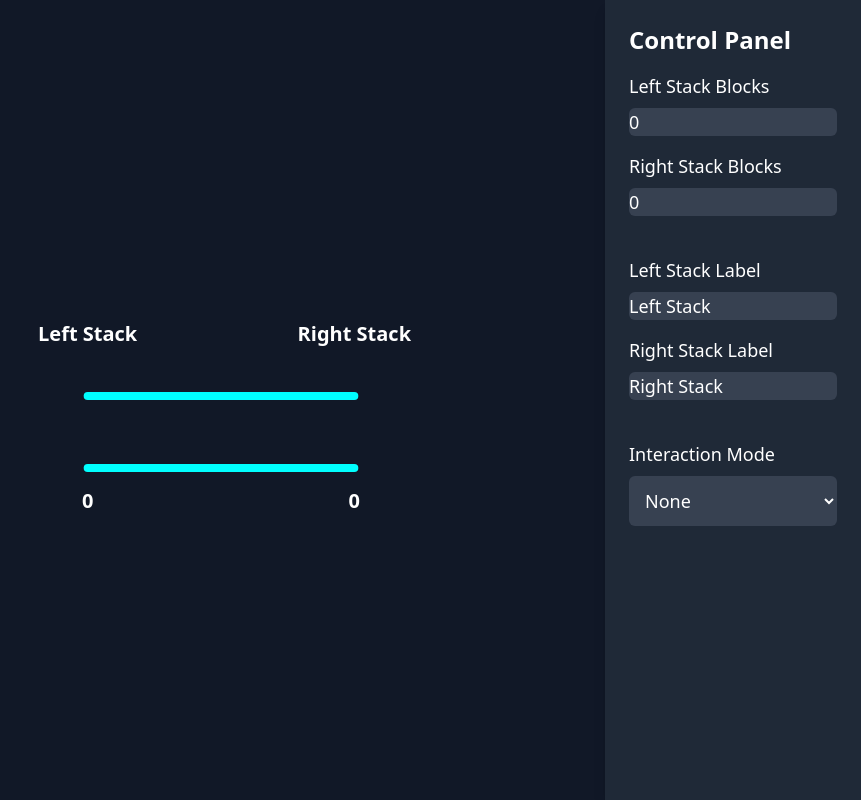
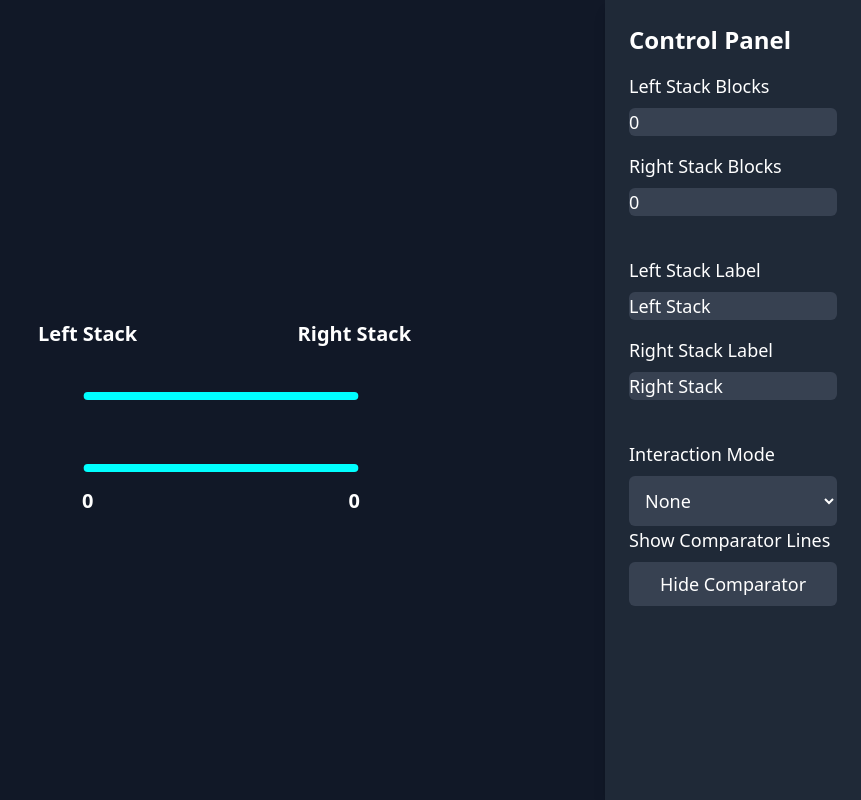
Before and after one commit to dkinsell/stack-comparator, a React (Vite) app: page / in a window 1280 px wide. Shown: the whole page, without its empty margins (419-1280 px from the left). Built offline with nearby package versions, Linux system fonts and the light colour scheme.

Commit message:
adds button to toggle visibility of comparator lines

```diff
--- a/src/App.tsx
+++ b/src/App.tsx
@@ -9,6 +9,7 @@ const App = () => {
   const [leftStackLabel, setLeftStackLabel] = useState<string>("Left Stack");
   const [rightStackLabel, setRightStackLabel] = useState<string>("Right Stack");
   const [mode, setMode] = useState<string>("none");
+  const [showComparator, setShowComparator] = useState<boolean>(true);
 
   const leftStackRef = useRef<HTMLDivElement>(null);
   const rightStackRef = useRef<HTMLDivElement>(null);
@@ -41,6 +42,7 @@ const App = () => {
           rightHeight={rightStack}
           leftStackRef={leftStackRef}
           rightStackRef={rightStackRef}
+          showComparator={showComparator}
         />
         <BlockStack
           label={rightStackLabel}
@@ -65,6 +67,8 @@ const App = () => {
         setRightStackLabel={setRightStackLabel}
         mode={mode}
         setMode={setMode}
+        showComparator={showComparator}
+        setShowComparator={setShowComparator}
       />
     </div>
   );
--- a/src/components/Comparator.tsx
+++ b/src/components/Comparator.tsx
@@ -5,6 +5,7 @@ interface ComparatorProps {
   rightHeight: number;
   leftStackRef: React.RefObject<HTMLDivElement>;
   rightStackRef: React.RefObject<HTMLDivElement>;
+  showComparator: boolean;
 }
 
 const Comparator = ({
@@ -12,6 +13,7 @@ const Comparator = ({
   rightHeight,
   leftStackRef,
   rightStackRef,
+  showComparator,
 }: ComparatorProps) => {
   const [positions, setPositions] = useState<{
     x1: number;
@@ -53,6 +55,8 @@ const Comparator = ({
       className="absolute w-full h-full pointer-events-none"
       style={{ top: 0, left: 0 }}
     >
+      {showComparator && (
+        <>
           <line
             x1={positions.x1}
             y1={positions.y1_top}
@@ -62,7 +66,6 @@ const Comparator = ({
             strokeWidth="8"
             strokeLinecap="round"
           />
-
           <line
             x1={positions.x1}
             y1={positions.y1_bottom}
@@ -72,6 +75,8 @@ const Comparator = ({
             strokeWidth="8"
             strokeLinecap="round"
           />
+        </>
+      )}
 
       <text
         x={positions.x1}
@@ -83,7 +88,6 @@ const Comparator = ({
       >
         {leftHeight}
       </text>
-
       <text
         x={positions.x2}
         y={positions.y2_bottom + 40}
--- a/src/components/ControlPanel.tsx
+++ b/src/components/ControlPanel.tsx
@@ -11,6 +11,8 @@ interface ControlPanelProps {
   setRightStackLabel: React.Dispatch<React.SetStateAction<string>>;
   mode: string;
   setMode: React.Dispatch<React.SetStateAction<string>>;
+  showComparator: boolean;
+  setShowComparator: React.Dispatch<React.SetStateAction<boolean>>;
 }
 
 const ControlPanel = ({
@@ -24,6 +26,8 @@ const ControlPanel = ({
   setRightStackLabel,
   mode,
   setMode,
+  showComparator,
+  setShowComparator,
 }: ControlPanelProps) => {
   const handleStackChange =
     (setter: React.Dispatch<SetStateAction<number>>) =>
@@ -112,6 +116,19 @@ const ControlPanel = ({
           <option value="drawCompare">Draw Compare</option>
         </select>
       </div>
+
+      <div className="mb-6">
+        <label htmlFor="comparator-toggle" className="block mb-2 text-lg">
+          Show Comparator Lines
+        </label>
+        <button
+          id="compator-toggle"
+          onClick={() => setShowComparator((prev) => !prev)}
+          className="w-full bg-gray-700 rounded-md text-white text-lg p-2"
+        >
+          {showComparator ? "Hide Comparator" : "Show Comparator"}
+        </button>
+      </div>
     </div>
   );
 };
```
Lines whose indentation alone changed are shown as unchanged.
